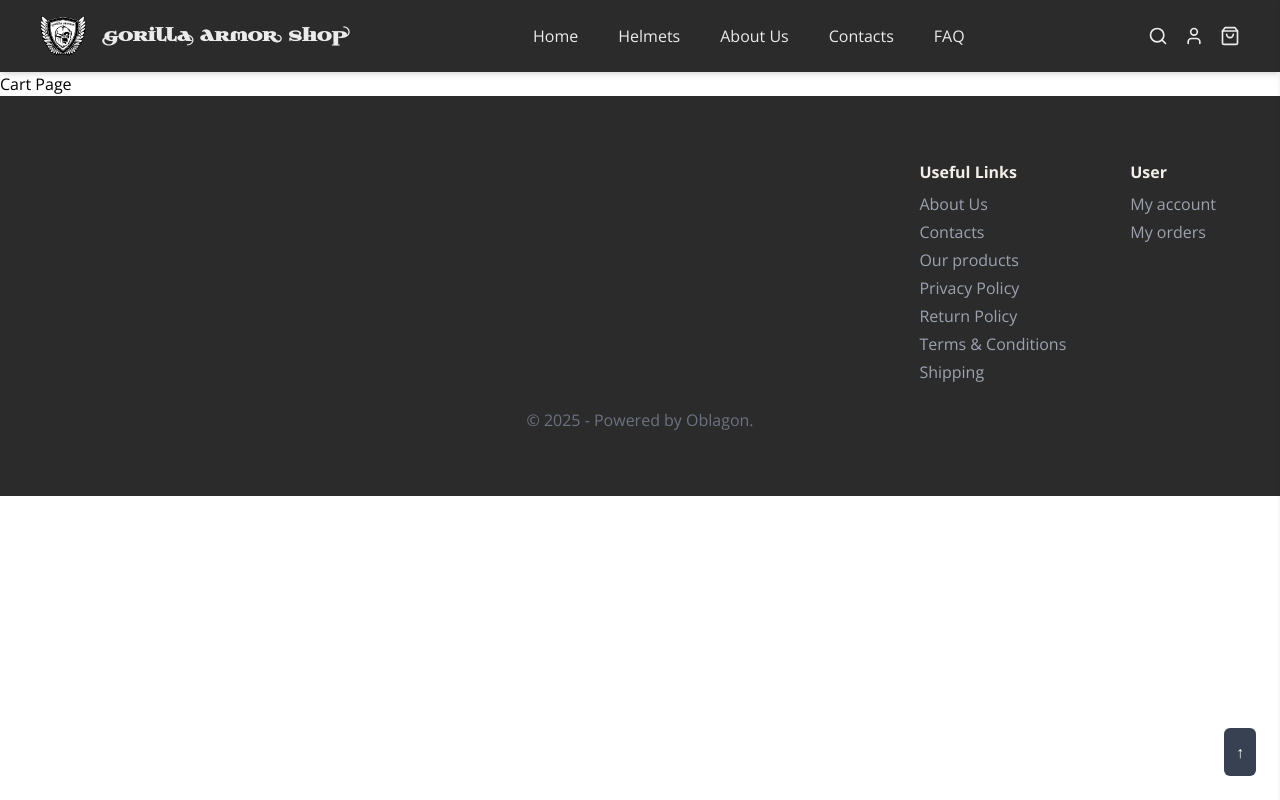
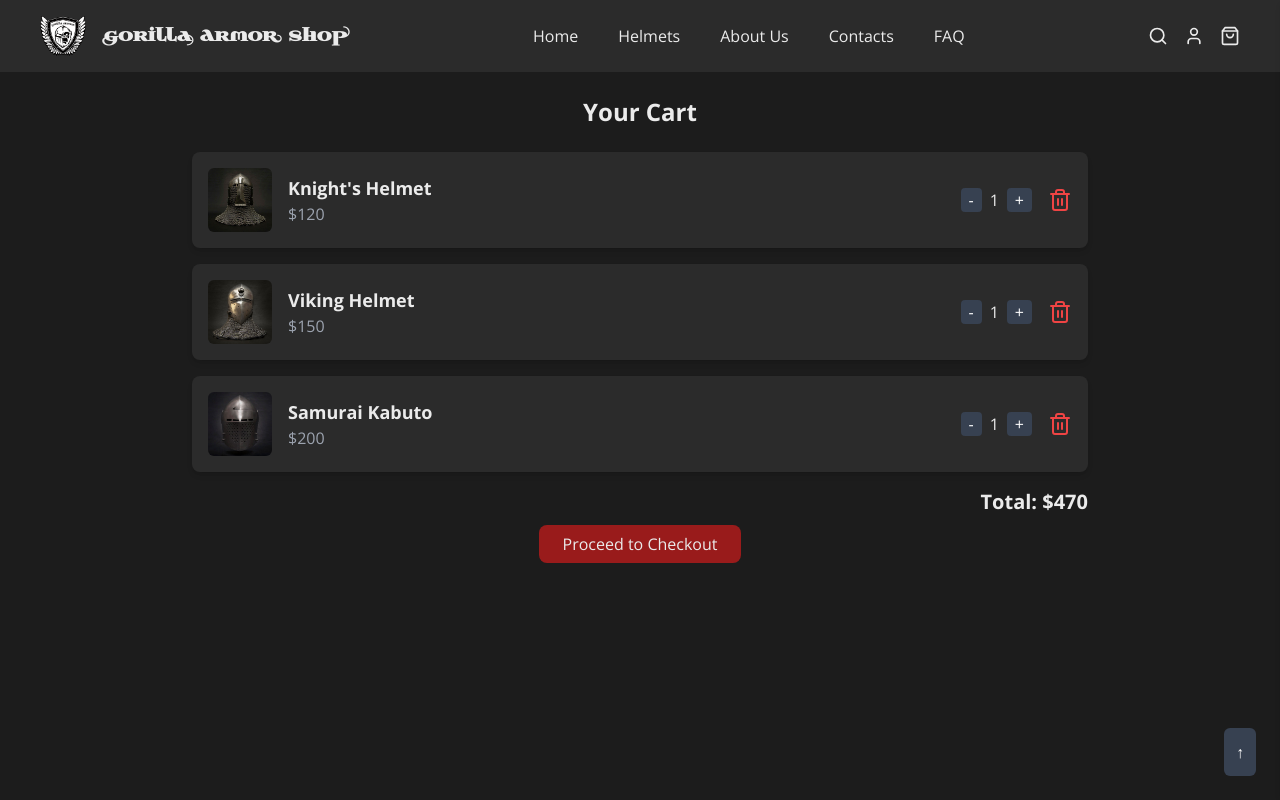
Before and after one commit to Sadovenko555/gorilla_armor, a React (Vite) app: page /gorilla_armor/cart in a window 1280 px wide. Shown: the top 800 px of the page. Built offline with nearby package versions, Linux system fonts and the light colour scheme.

Commit message:
add cart

```diff
--- a/src/pages/Cart.jsx
+++ b/src/pages/Cart.jsx
@@ -1,5 +1,63 @@
-function Cart() {
-    return <h1>Cart Page</h1>;
-  }
+import { Link } from "react-router-dom";
+import { Trash2 } from "lucide-react";
+import { useState } from "react";
+import helm1 from "/assets/helm1.jpg";
+import helm2 from "/assets/helm2.jpg";
+import helm3 from "/assets/helm3.jpg";
 
-  export default Cart;
+const initialCartItems = [
+  { id: 1, name: "Knight's Helmet", price: 120, image: helm1, quantity: 1 },
+  { id: 2, name: "Viking Helmet", price: 150, image: helm2, quantity: 1 },
+  { id: 3, name: "Samurai Kabuto", price: 200, image: helm3, quantity: 1 },
+];
+
+const Cart = () => {
+  const [cartItems, setCartItems] = useState(initialCartItems);
+
+  const removeItem = (id) => {
+    setCartItems(cartItems.filter(item => item.id !== id));
+  };
+
+  const updateQuantity = (id, delta) => {
+    setCartItems(cartItems.map(item =>
+      item.id === id ? { ...item, quantity: Math.max(1, item.quantity + delta) } : item
+    ));
+  };
+
+  const totalPrice = cartItems.reduce((total, item) => total + item.price * item.quantity, 0);
+
+  return (
+    <div className="bg-BG text-FC p-6 min-h-screen">
+      <h1 className="text-2xl font-bold text-center mb-6">Your Cart</h1>
+      {cartItems.length === 0 ? (
+        <p className="text-center text-gray-400">Your cart is empty.</p>
+      ) : (
+        <div className="max-w-4xl mx-auto space-y-4">
+          {cartItems.map((item) => (
+            <div key={item.id} className="flex items-center bg-head p-4 rounded-lg shadow-md">
+              <img src={item.image} alt={item.name} className="w-16 h-16 object-cover rounded-md" />
+              <div className="ml-4 flex-grow">
+                <h2 className="text-lg font-bold">{item.name}</h2>
+                <p className="text-gray-400">${item.price}</p>
+              </div>
+              <div className="flex items-center space-x-2">
+                <button className="bg-gray-700 px-2 rounded text-white" onClick={() => updateQuantity(item.id, -1)}>-</button>
+                <span>{item.quantity}</span>
+                <button className="bg-gray-700 px-2 rounded text-white" onClick={() => updateQuantity(item.id, 1)}>+</button>
+              </div>
+              <button className="ml-4 text-red-500 hover:text-red-400" onClick={() => removeItem(item.id)}>
+                <Trash2 />
+              </button>
+            </div>
+          ))}
+          <div className="text-right text-xl font-bold">Total: ${totalPrice}</div>
+          <div className="text-center mt-4">
+            <Link to="/checkout" className="bg-red-800 px-6 py-2 rounded-lg hover:bg-red-700">Proceed to Checkout</Link>
+          </div>
+        </div>
+      )}
+    </div>
+  );
+};
+
+export default Cart;
```
